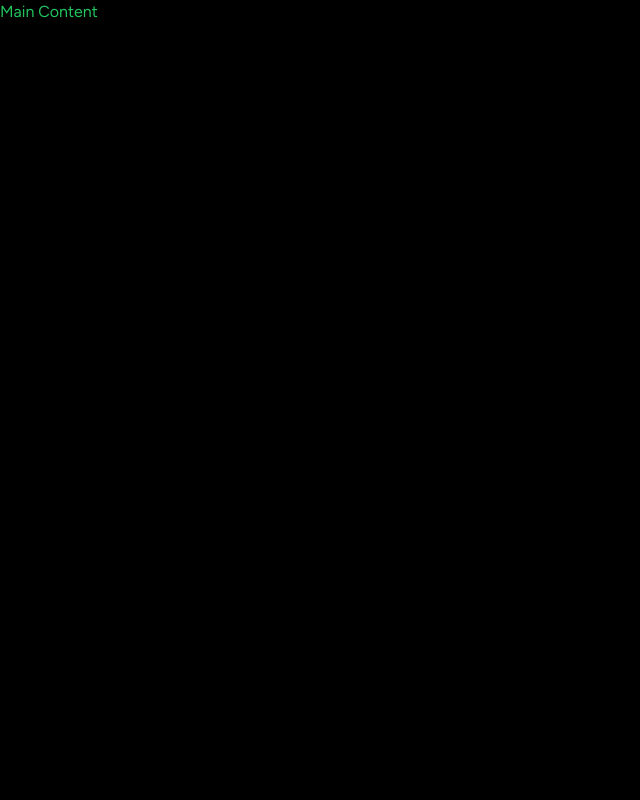
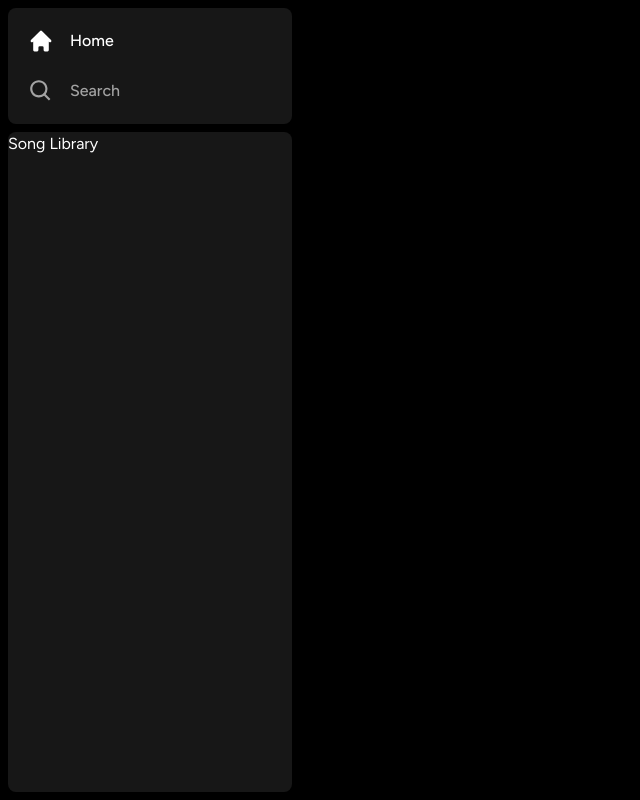
Before and after one commit to ThomasCharuel/spotify-clone, a Next.js app: page / in a window 1280 px wide. Shown: the whole page, without its empty margins (0-640 px from the left). Built offline with nearby package versions, Linux system fonts and the light colour scheme.

Commit message:
Implement sidebar and sidebar item

```diff
--- /dev/null
+++ b/components/Box.tsx
@@ -0,0 +1,26 @@
+import { twMerge } from 'tailwind-merge';
+
+interface BoxProps {
+  children: React.ReactNode;
+  className?: string;
+}
+
+const Box: React.FC<BoxProps> = ({ children, className }) => {
+  return (
+    <div
+      className={twMerge(
+        `
+    bg-neutral-900
+    rounded-lg
+    h-fit
+    w-full
+  `,
+        className,
+      )}
+    >
+      {children}
+    </div>
+  );
+};
+
+export default Box;
--- a/components/Sidebar.tsx
+++ b/components/Sidebar.tsx
@@ -1,9 +1,50 @@
+'use client';
+import { usePathname } from 'next/navigation';
+import { useMemo } from 'react';
+import { HiHome } from 'react-icons/hi';
+import { BiSearch } from 'react-icons/bi';
+import Box from './Box';
+import SidebarItem from './SidebarItem';
+
 interface SidebarProps {
   children: React.ReactNode;
 }
 
 const Sidebar: React.FC<SidebarProps> = ({ children }) => {
-  return <div>{children}</div>;
+  const pathname = usePathname();
+
+  const routes = useMemo(
+    () => [
+      {
+        icon: HiHome,
+        label: 'Home',
+        active: pathname !== '/search',
+        href: '/',
+      },
+      {
+        icon: BiSearch,
+        label: 'Search',
+        active: pathname === '/search',
+        href: '/search',
+      },
+    ],
+    [pathname],
+  );
+
+  return (
+    <div className="flex h-full">
+      <div className="hidden md:flex flex-col gap-y-2 bg-black h-full w-[300px] p-2">
+        <Box>
+          <div className="flex flex-col gap-y-4 px-5 py-4">
+            {routes.map((item) => (
+              <SidebarItem key={item.label} {...item} />
+            ))}
+          </div>
+        </Box>
+        <Box className="overflow-y-auto h-full">Song Library</Box>
+      </div>
+    </div>
+  );
 };
 
 export default Sidebar;
--- /dev/null
+++ b/components/SidebarItem.tsx
@@ -0,0 +1,32 @@
+import Link from 'next/link';
+import { IconType } from 'react-icons';
+import { twMerge } from 'tailwind-merge';
+
+interface SidebarItemProps {
+  icon: IconType;
+  label: string;
+  active?: boolean;
+  href: string;
+}
+
+const SidebarItem: React.FC<SidebarItemProps> = ({
+  icon: Icon,
+  label,
+  active,
+  href,
+}) => {
+  return (
+    <Link
+      href={href}
+      className={twMerge(
+        `flex flex-row h-auto items-center w-full gap-x-4 text-md font-medium cursor-pointer hover:text-white transition text-neutral-400 py-1`,
+        active && 'text-white',
+      )}
+    >
+      <Icon size={26} />
+      <p className="truncate w-100">{label}</p>
+    </Link>
+  );
+};
+
+export default SidebarItem;
--- a/package.json
+++ b/package.json
@@ -19,6 +19,8 @@
     "postcss": "8.4.25",
     "react": "18.2.0",
     "react-dom": "18.2.0",
+    "react-icons": "^4.10.1",
+    "tailwind-merge": "^1.13.2",
     "tailwindcss": "3.3.2",
     "typescript": "5.1.6"
   },
```
Also changed, not shown: 1 other file (tests, documents, lock files or other folders).
